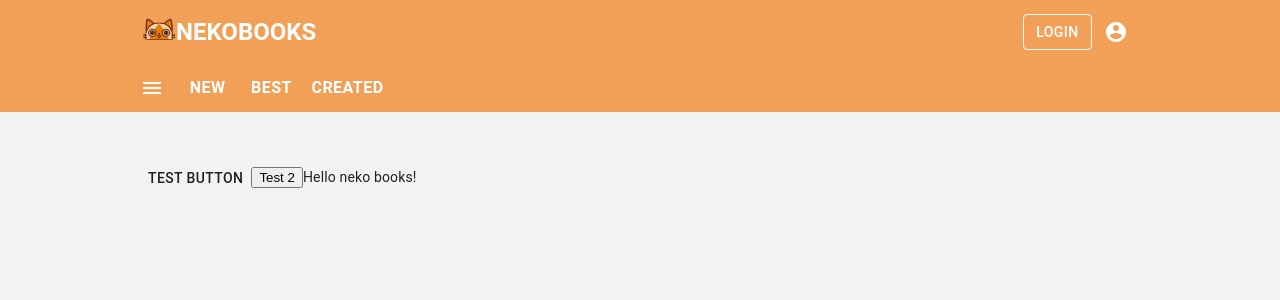
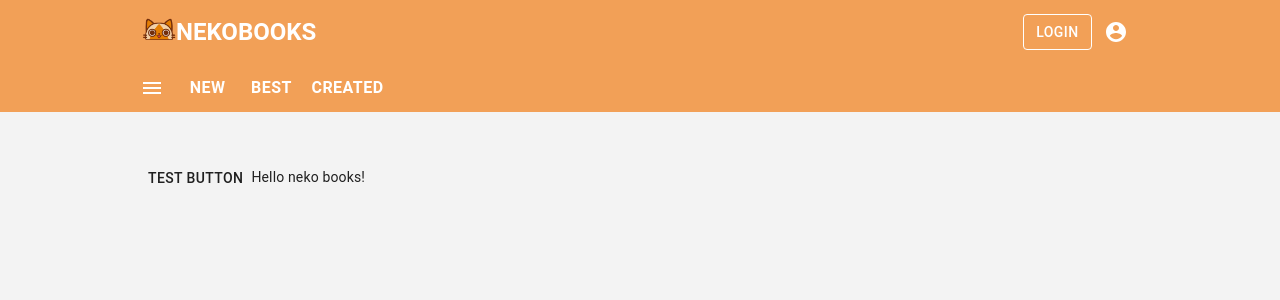
Before and after one commit to kkan0615/react-typescript-nekobooks, a React app: page / in a window 1280 px wide. Shown: the top 300 px of the page. Built offline with nearby package versions, Linux system fonts and the light colour scheme.

Commit message:
:rocket: Release ver 1.0 at 01-17-2021

```diff
--- a/src/pages/home/index.tsx
+++ b/src/pages/home/index.tsx
@@ -21,7 +21,6 @@ const HomeIndex: React.FC = () => {
       >
         Test button
       </Button>
-      <button type="button">Test 2</button>
       {myFirstMessage}
     </div>
   )
```
